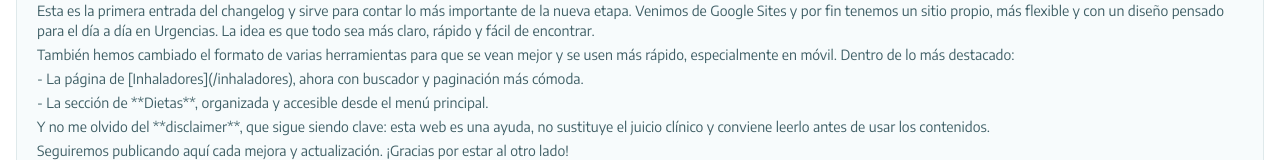
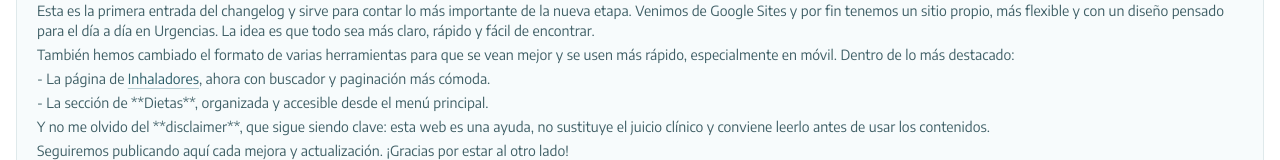
Before and after one commit to CincoD2/urgenciashsj-web, a Next.js app: page /novedades in a window 1280 px wide. Shown: the part 336-496 px from the top of the page. Built offline with nearby package versions, Linux system fonts and the light colour scheme; no server answers.

Commit message:
fix markdown

```diff
--- a/src/app/novedades/page.tsx
+++ b/src/app/novedades/page.tsx
@@ -45,7 +45,7 @@ export default function NovedadesPage() {
   const entries = loadChangelog();
 
   function renderLineWithLinks(line: string) {
-    const mdLinkRegex = /\[([^\]]+)\]\((https?:\/\/[^\s)]+)\)/g;
+    const mdLinkRegex = /\[([^\]]+)\]\((https?:\/\/[^\s)]+|\/[^\s)]+)\)/g;
     const mdParts = line.split(mdLinkRegex);
     const nodes: React.ReactNode[] = [];
 
@@ -80,8 +80,8 @@ export default function NovedadesPage() {
           <a
             key={`${mdUrl}-${i}`}
             href={mdUrl}
-            target="_blank"
-            rel="noreferrer"
+            target={mdUrl.startsWith('http') ? '_blank' : undefined}
+            rel={mdUrl.startsWith('http') ? 'noreferrer' : undefined}
             className="underline decoration-[#dfe9eb] underline-offset-4 hover:text-[#2b5d68]"
           >
             {mdLabel}
```
